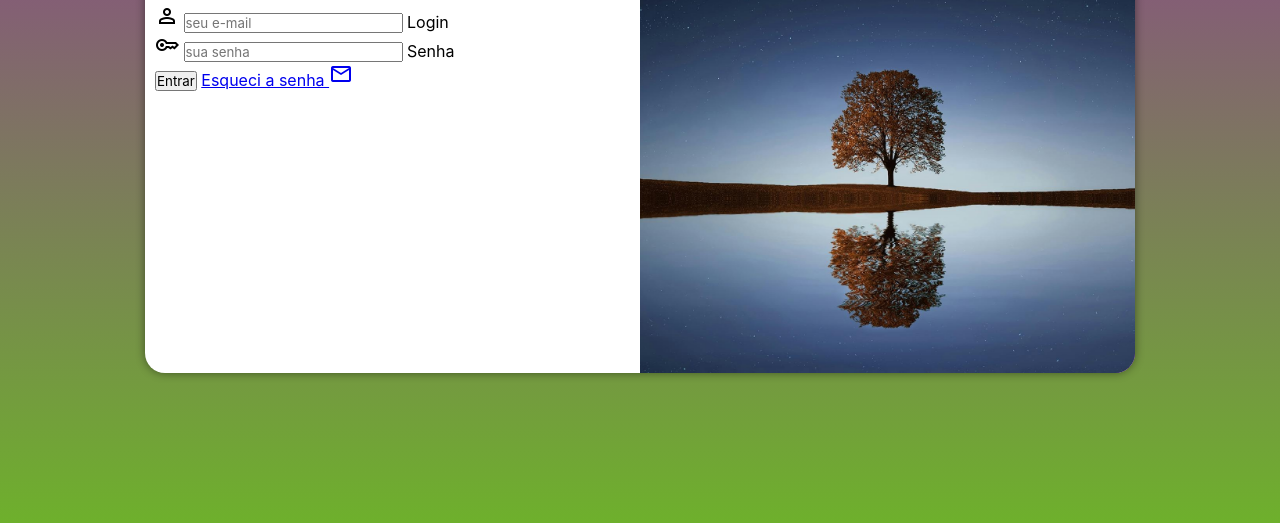
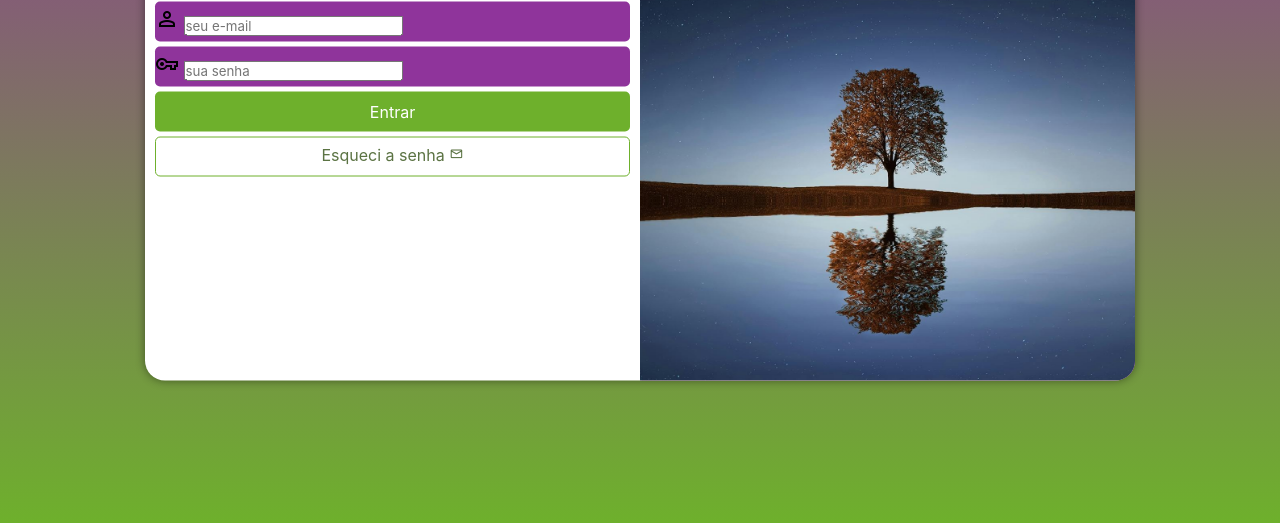
Before and after one commit to petimatos/projeto-login, a plain HTML site: page index.html in a window 1280 px wide. Shown: the part 277-800 px from the top of the page. Drawn offline with nearby package versions, Linux system fonts and the light colour scheme.

Commit message:
formatação do formulario

```diff
--- a/estilos/style.css
+++ b/estilos/style.css
@@ -3,6 +3,8 @@
 /*
     Paleta de cores
     Verde: #6EB02C
+    Verde background: #5B7343
+    Verde background2: #7AF000
     Lilás: #8F349B
 */
 
@@ -34,8 +36,8 @@
     overflow: hidden;
 
     background-color: white;
-    width: 300px;
-    height: 500px;
+    width: 260px;
+    height: 515px;
     border-radius: 20px;
     box-shadow: 0px 0px 10px rgba(0, 0, 0, 0.450);
 
@@ -64,3 +66,56 @@
 div#formulario > p {
     font-size: 0.8em;
 }
+
+form > div.campo {
+    background-color: #8F349B;
+    display: block;
+    width: 100%;
+    height: 40px;
+    border-radius: 5px;
+    margin: 5px 0px;
+    padding-top: 5px;
+}
+
+div.campo > label {
+    display: none;
+}
+
+form > input[type=submit] {
+    display: block;
+    font-size: 1em;
+    width: 100%;
+    height: 40px;
+    background-color: #6EB02C;
+    color: white;
+    border: none;
+    border-radius: 5px;
+    cursor: pointer;
+}
+
+form > input[type=submit]:hover {
+    background-color: #5B7343;
+}
+
+form > a.botao {
+    display: block;
+    text-align: center;
+    font-size: 1em;
+    width: 100%;
+    height: 40px;
+    padding-top: 7px;
+    margin-top: 5px;
+    background-color: white;
+    color: #5B7343;
+    border: 1px solid #6EB02C;
+    border-radius: 5px;
+    text-decoration: none;
+}
+
+form > a.botao:hover {
+    background-color: #7AF000;
+}
+
+form > a.botao > span {
+    font-size: 0.9em;
+}
--- a/index.html
+++ b/index.html
@@ -24,12 +24,12 @@
                         <label for="ilogin">Login</label>
                     </div>
                     <div class="campo">
-                        <span class="material-symbols-outlined">key</span>
+                        <span class="material-symbols-outlined">vpn_key</span>
                         <input type="password" name="senha" id="isenha" placeholder="sua senha" autocomplete="current-password" required minlength="8" maxlength="20">
                         <label for="isenha">Senha</label>
                     </div>
                     <input type="submit" value="Entrar">
-                    <a href="esqueci.html">Esqueci a senha <span class="material-symbols-outlined">mail</span></a>
+                    <a href="esqueci.html" class="botao">Esqueci a senha <span class="material-symbols-outlined">mail</span></a>
                 </form>
             </div>
         </section>
```
